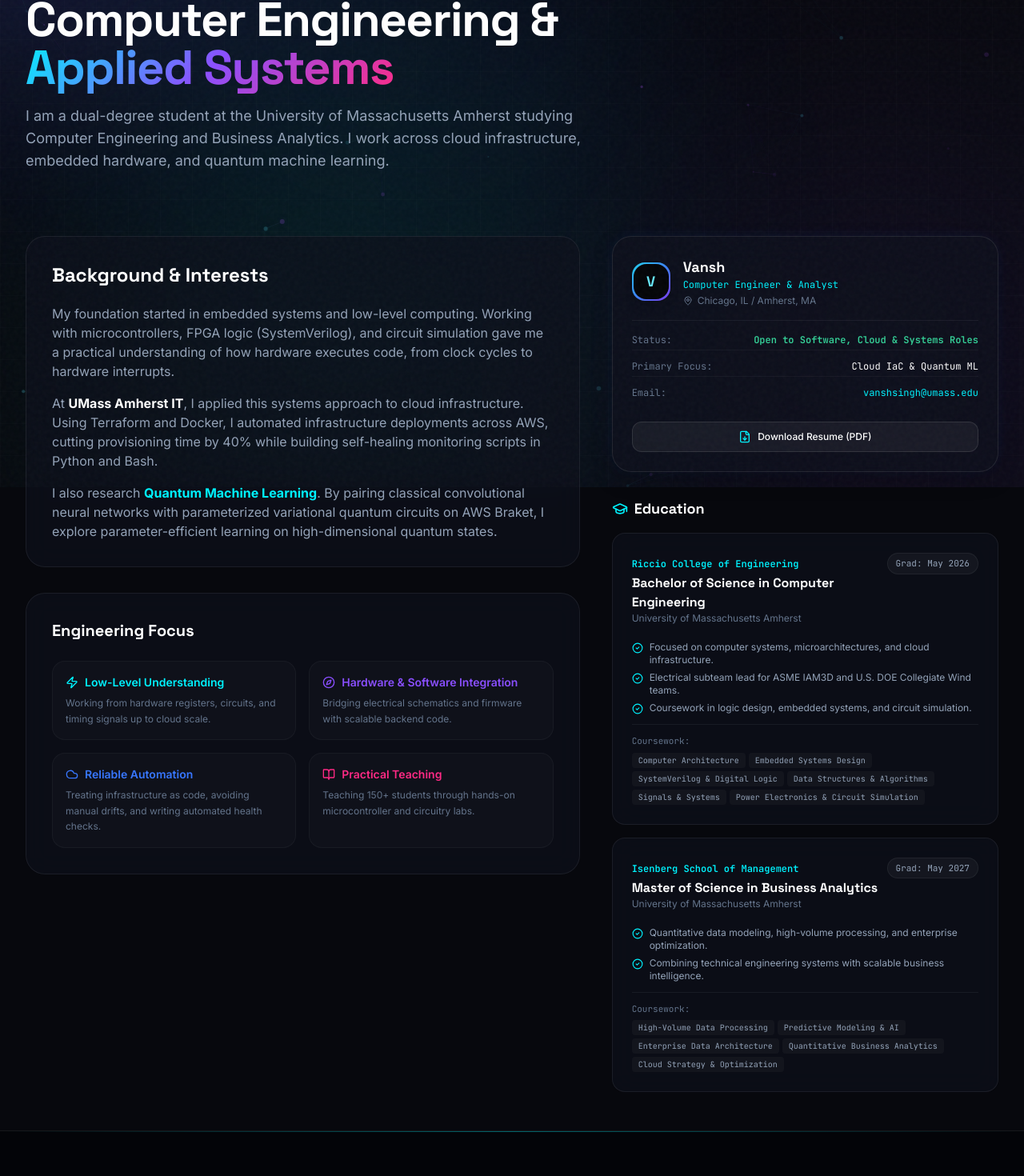
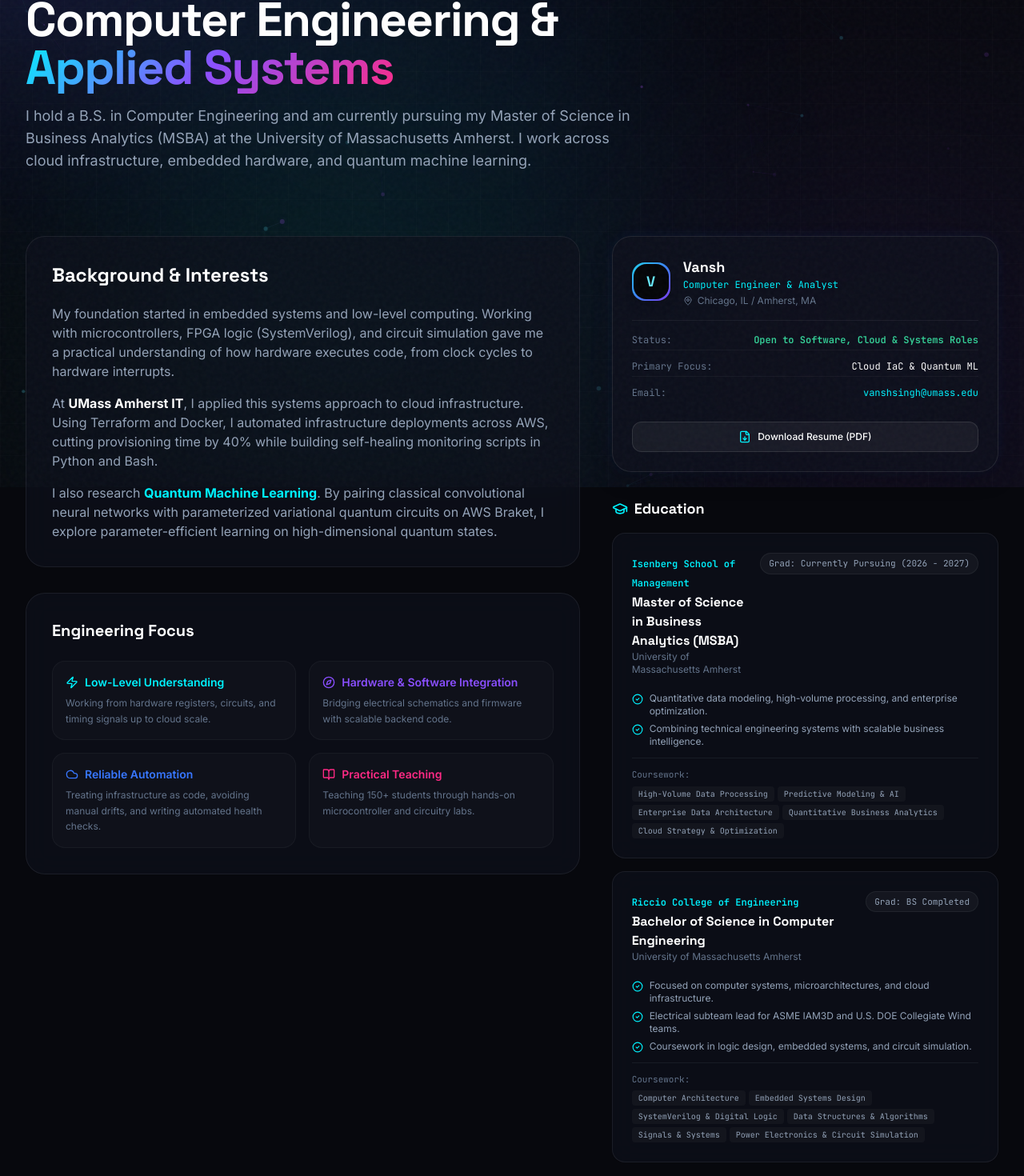
Before and after one commit to vsingh2005/vsingh2005.github.io, a Next.js app: page /about in a window 1280 px wide. Shown: the part 191-1661 px from the top of the page at 80% size. Built offline with nearby package versions, Linux system fonts and the light colour scheme.

Commit message:
Update education details: BS in CompE and currently pursuing MSBA in Business Analytics

```diff
--- a/generate_pdf.cjs
+++ b/generate_pdf.cjs
@@ -428,7 +428,7 @@ const htmlContent = `<!DOCTYPE html>
           <div class="name">Vansh Singh</div>
           <div class="tagline-main">Computer Engineer | Cloud, Quantum ML & Embedded Systems</div>
           <div class="bio-text">
-            Dual-degree student at UMass Amherst (BS Computer Engineering '26 & MS Business Analytics '27). Experienced in automated cloud infrastructure (Terraform/AWS), embedded mechatronics, and quantum variational machine learning algorithms.
+            Graduate student at UMass Amherst pursuing an MSBA in Business Analytics with a B.S. in Computer Engineering. Experienced in automated cloud infrastructure (Terraform/AWS), embedded mechatronics, and quantum variational machine learning algorithms.
           </div>
         </div>
         <div class="header-right">
--- a/portfolio_export.html
+++ b/portfolio_export.html
@@ -424,7 +424,7 @@
           <div class="name">Vansh Singh</div>
           <div class="tagline-main">Computer Engineer | Cloud, Quantum ML & Embedded Systems</div>
           <div class="bio-text">
-            Dual-degree student at UMass Amherst (BS Computer Engineering '26 & MS Business Analytics '27). Experienced in automated cloud infrastructure (Terraform/AWS), embedded mechatronics, and quantum variational machine learning algorithms.
+            Graduate student at UMass Amherst pursuing an MSBA in Business Analytics with a B.S. in Computer Engineering. Experienced in automated cloud infrastructure (Terraform/AWS), embedded mechatronics, and quantum variational machine learning algorithms.
           </div>
         </div>
         <div class="header-right">
--- a/src/app/about/page.tsx
+++ b/src/app/about/page.tsx
@@ -30,7 +30,7 @@ export default function AboutPage() {
           <span className="text-gradient-purple">Applied Systems</span>
         </h1>
         <p className="text-text-secondary text-base sm:text-lg leading-relaxed">
-          I am a dual-degree student at the University of Massachusetts Amherst studying Computer Engineering and Business Analytics. I work across cloud infrastructure, embedded hardware, and quantum machine learning.
+          I hold a B.S. in Computer Engineering and am currently pursuing my Master of Science in Business Analytics (MSBA) at the University of Massachusetts Amherst. I work across cloud infrastructure, embedded hardware, and quantum machine learning.
         </p>
       </div>
 
--- a/src/app/page.tsx
+++ b/src/app/page.tsx
@@ -55,7 +55,7 @@ export default function HomePage() {
 
             {/* Brief Intro */}
             <p className="text-text-secondary text-base sm:text-lg max-w-2xl leading-relaxed font-normal">
-              Dual-degree student at UMass Amherst. I write Terraform modules for AWS cloud environments, model circuits and robotics telemetry in hardware, and train hybrid quantum variational circuits.
+              Graduate student at UMass Amherst pursuing an MSBA in Business Analytics with a B.S. in Computer Engineering. I write Terraform modules for AWS cloud environments, model circuits and robotics telemetry in hardware, and train hybrid quantum variational circuits.
             </p>
 
             {/* CTAs */}
--- a/src/data/portfolioData.ts
+++ b/src/data/portfolioData.ts
@@ -73,8 +73,8 @@ export const PERSONAL_INFO = {
   name: "Vansh",
   fullName: "Vansh Singh",
   title: "Computer Engineer | Cloud, Quantum ML & Embedded Systems",
-  tagline: "Computer Engineering & Business Analytics student at UMass Amherst. Building quantum variational algorithms, automated cloud infrastructure, and embedded hardware.",
-  bio: "Dual-degree student at UMass Amherst studying Computer Engineering and Business Analytics. Experienced in cloud automation with Terraform/AWS, embedded mechatronics, and quantum machine learning.",
+  tagline: "B.S. in Computer Engineering | Pursuing MSBA at UMass Amherst. Building quantum variational algorithms, automated cloud infrastructure, and embedded hardware.",
+  bio: "Graduate student at UMass Amherst pursuing an MSBA in Business Analytics with a B.S. in Computer Engineering. Experienced in cloud automation with Terraform/AWS, embedded mechatronics, and quantum machine learning.",
   email: "vanshsingh@umass.edu",
   github: "https://github.com/vsingh2005",
   githubHandle: "vsingh2005",
@@ -93,11 +93,30 @@ export const PERSONAL_INFO = {
 export const EDUCATIONS: Education[] = [
   {
     school: "University of Massachusetts Amherst",
+    college: "Isenberg School of Management",
+    degree: "Master of Science",
+    field: "Business Analytics (MSBA)",
+    location: "Amherst, MA",
+    graduation: "Currently Pursuing (2026 - 2027)",
+    highlights: [
+      "Quantitative data modeling, high-volume processing, and enterprise optimization.",
+      "Combining technical engineering systems with scalable business intelligence."
+    ],
+    courses: [
+      "High-Volume Data Processing",
+      "Predictive Modeling & AI",
+      "Enterprise Data Architecture",
+      "Quantitative Business Analytics",
+      "Cloud Strategy & Optimization"
+    ]
+  },
+  {
+    school: "University of Massachusetts Amherst",
     college: "Riccio College of Engineering",
     degree: "Bachelor of Science",
     field: "Computer Engineering",
     location: "Amherst, MA",
-    graduation: "May 2026",
+    graduation: "BS Completed",
     highlights: [
       "Focused on computer systems, microarchitectures, and cloud infrastructure.",
       "Electrical subteam lead for ASME IAM3D and U.S. DOE Collegiate Wind teams.",
@@ -110,25 +129,6 @@ export const EDUCATIONS: Education[] = [
       "Data Structures & Algorithms",
       "Signals & Systems",
       "Power Electronics & Circuit Simulation"
-    ]
-  },
-  {
-    school: "University of Massachusetts Amherst",
-    college: "Isenberg School of Management",
-    degree: "Master of Science",
-    field: "Business Analytics",
-    location: "Amherst, MA",
-    graduation: "May 2027",
-    highlights: [
-      "Quantitative data modeling, high-volume processing, and enterprise optimization.",
-      "Combining technical engineering systems with scalable business intelligence."
-    ],
-    courses: [
-      "High-Volume Data Processing",
-      "Predictive Modeling & AI",
-      "Enterprise Data Architecture",
-      "Quantitative Business Analytics",
-      "Cloud Strategy & Optimization"
     ]
   }
 ];
```
